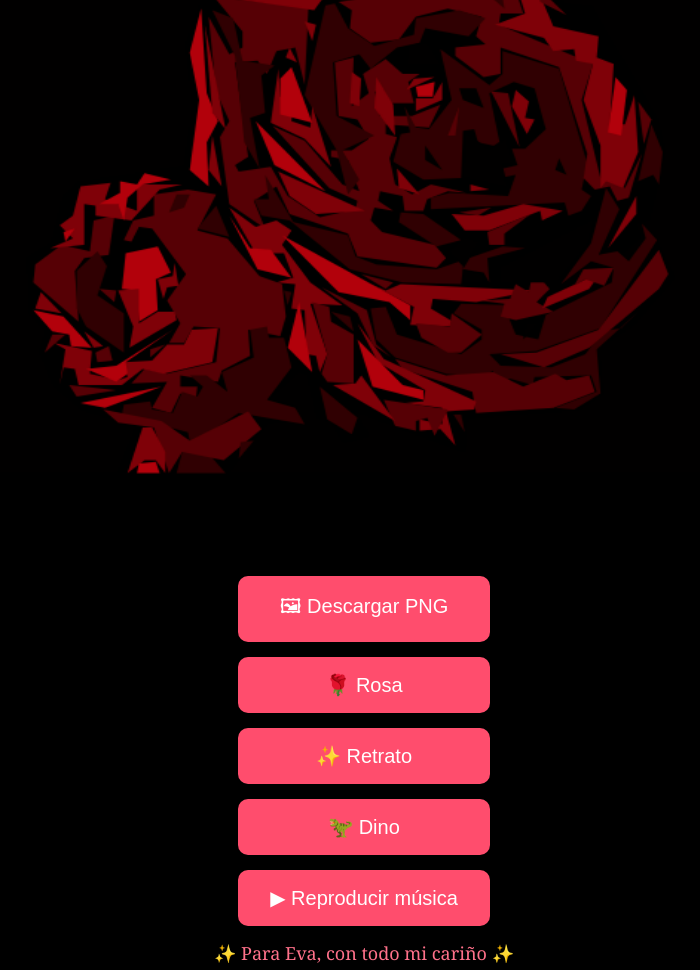
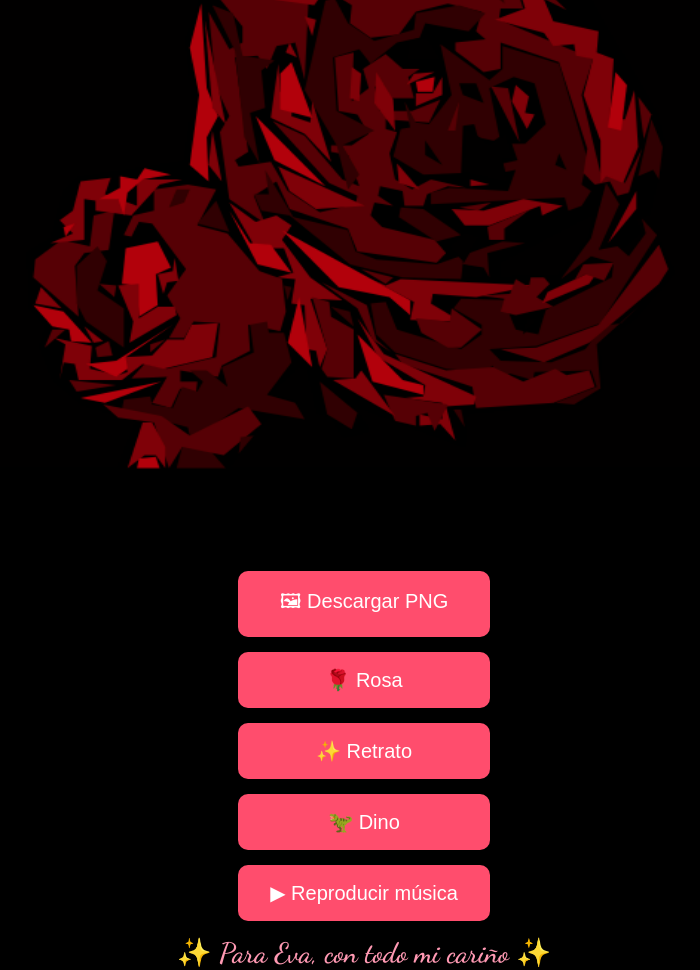
Before and after one commit to escSpark/paint-to-eva, a plain HTML site: page index.html in a window 1280 px wide. Shown: the whole page, without its empty margins (276-976 px from the left). Drawn offline with Linux system fonts and the light colour scheme.

Commit message:
Update index.html

```diff
--- a/index.html
+++ b/index.html
@@ -1,7 +1,9 @@
 <!doctype html>
 <html lang="es">
+<head>
   <meta charset="utf-8" />
   <title>Dibujos animados</title>
+  <link href="https://fonts.googleapis.com/css2?family=Dancing+Script:wght@600&display=swap" rel="stylesheet">
   <style>
     body{
       margin:0;height:100vh;background:#000;color:#e9e9ee;font-family:sans-serif;
@@ -23,10 +25,12 @@
     }
     button:hover{background:#ff718a}
     #dedicatoria{
-    margin-top:15px;font-size:18px;text-align:center;
-    color:#ff718a;font-family:'Georgia', serif;
+      margin-top:15px;font-size:28px;text-align:center;
+      color:#ff99b3;font-family:'Dancing Script', cursive;
+      text-shadow: 2px 2px 6px rgba(0,0,0,0.6);
     }
   </style>
+<head>
 <body>
 <div id="container">
   <canvas id="cv"></canvas>
```
Lines whose indentation alone changed are shown as unchanged.
